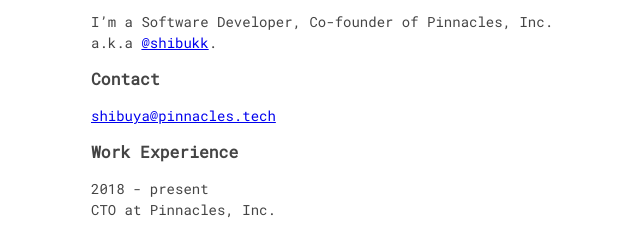
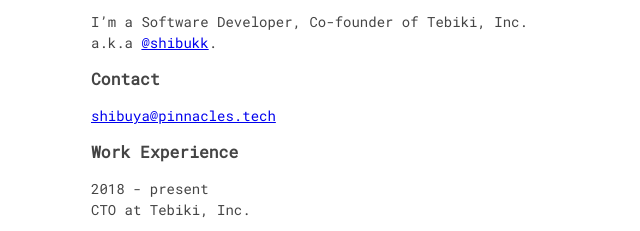
Before and after one commit to shibukk/about, a plain HTML site: page index.html in a window 1280 px wide. Shown: the part 241-472 px from the top of the page, 149-789 px from the left. Drawn offline with Linux system fonts and the light colour scheme.

Commit message:
Pinnacles -> Tebiki

```diff
--- a/index.html
+++ b/index.html
@@ -20,13 +20,13 @@
     <img src="./images/shibuya_250x300.jpg" width="125" height="150"/>
 </figure>
 
-<p>I&rsquo;m a Software Developer, Co-founder of Pinnacles, Inc.<br>
+<p>I&rsquo;m a Software Developer, Co-founder of Tebiki, Inc.<br>
 a.k.a <a href="https://github.com/shibukk">@shibukk</a>.</p>
 <h3 id="contact">Contact</h3>
 <p><a href="mailto:shibuya@pinnacles.tech">shibuya@pinnacles.tech</a></p>
 <h3 id="work-experience">Work Experience</h3>
 <p>2018 - present<br>
-CTO at Pinnacles, Inc.</p>
+CTO at Tebiki, Inc.</p>
 <ul>
 <li>System Architect</li>
 <li>Ruby on Rails</li>
```
